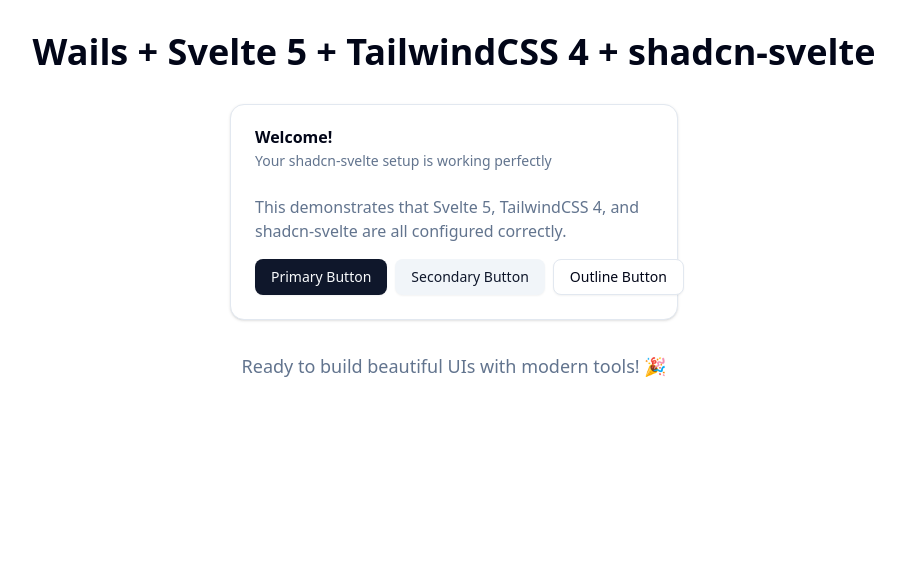
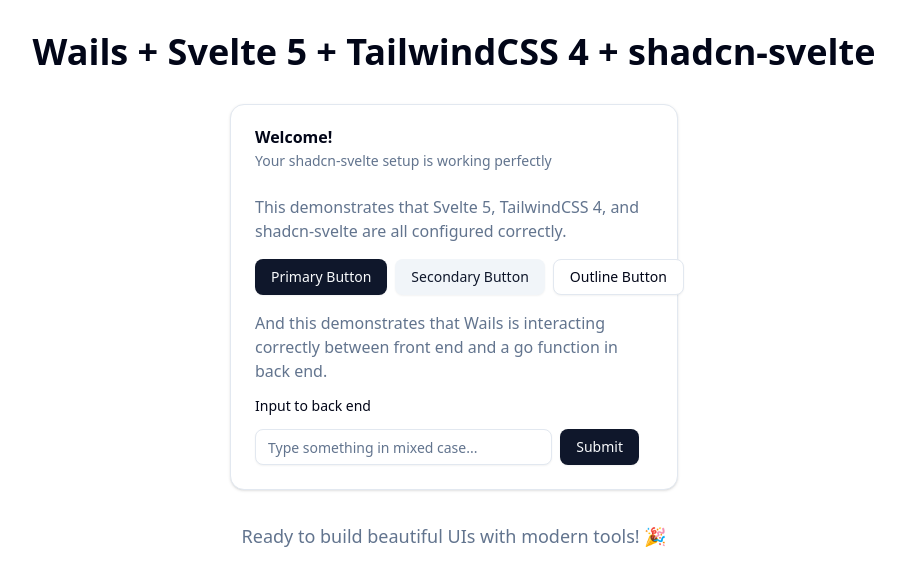
Before and after one commit to bobhy/budgetTracker, a Svelte app in the folder frontend/: page / in a window 1280 px wide. Shown: the top 586 px of the page, without its empty margins (186-1091 px from the left). Built offline with nearby package versions, Linux system fonts and the light colour scheme.

Commit message:
Update sample app to round trip data between front and back end.

```diff
--- a/frontend/src/App.svelte
+++ b/frontend/src/App.svelte
@@ -1,6 +1,22 @@
 <script lang="ts">
   import { Button } from "$lib/components/ui/button";
   import { Card, CardContent, CardDescription, CardHeader, CardTitle } from "$lib/components/ui/card";
+  import { Input } from "$lib/components/ui/input";
+  import { Label } from "$lib/components/ui/label";
+  import { HandleIn1Out1 } from "../wailsjs/go/main/App";
+
+  let in1 = $state("");
+  let out1 = $state("");
+
+  async function convert() {
+    if (!in1) return;
+    try {
+      out1 = await HandleIn1Out1(in1);
+    } catch (e) {
+      console.error(e);
+    }
+  }
+
 </script>
 
 <main class="p-8 bg-background text-foreground min-h-screen">
@@ -21,6 +37,22 @@
           <Button variant="secondary">Secondary Button</Button>
           <Button variant="outline">Outline Button</Button>
         </div>
+        <p class="text-muted-foreground">
+          And this demonstrates that Wails is interacting correctly between front end and a go function in back end.
+          </p>
+          <Label for="in1">Input to back end</Label>
+          <div class="flex w-full max-w-sm items-center space-x-2">
+            <Input type="text" id="in1" placeholder="Type something in mixed case..." bind:value={in1} />
+            <Button onclick={convert}>Submit</Button>
+          </div>
+        {#if out1}
+          <div class="space-y-2">
+            <Label for="out1">Output from back end, which forced it to upper case...</Label>
+            <div class="p-4 rounded-md border bg-muted text-muted-foreground font-mono" id="out1">
+              {out1}
+            </div>
+          </div>
+        {/if}
       </CardContent>
     </Card>
 
```
Also changed, not shown: 1 other file (tests, documents, lock files or other folders).
